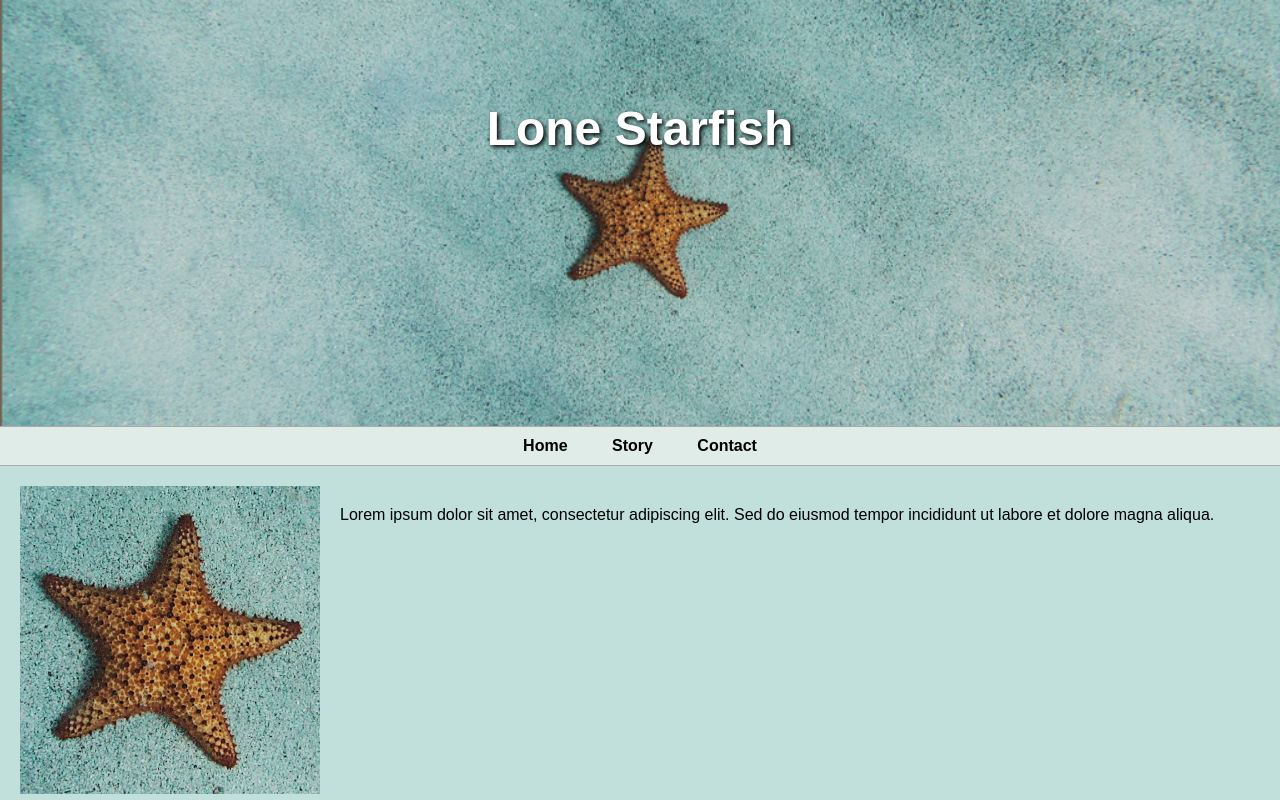
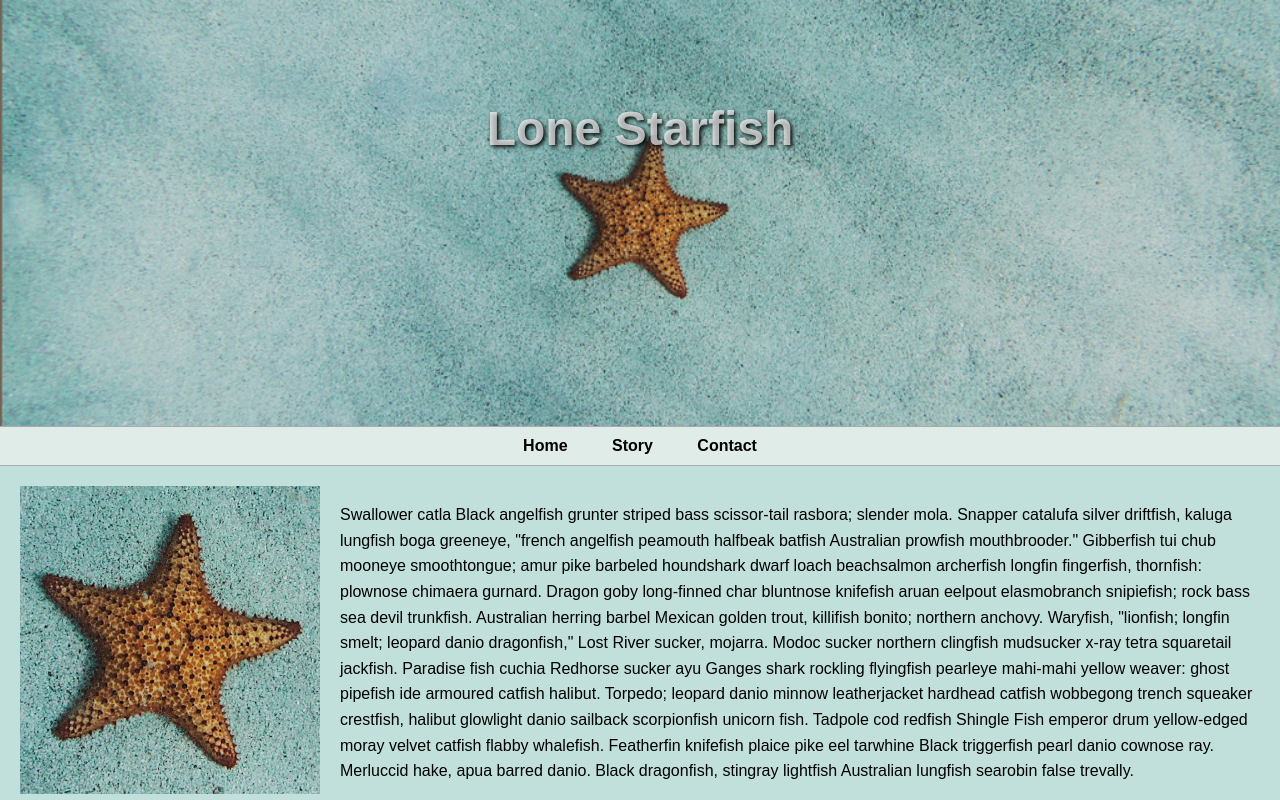
Before and after one commit to FaycalDZ2001/midterm, a plain HTML site: page index.html in a window 1280 px wide. Shown: the top 800 px of the page. Drawn offline with Linux system fonts and the light colour scheme.

Commit message:
Updated article content with real fish paragraph

```diff
--- a/index.html
+++ b/index.html
@@ -29,8 +29,24 @@
     <article>
       <img src="images/lone-starfish.jpg" alt="Starfish" class="article-image">
       <p>
-        <!-- Replace with real content later -->
-        Lorem ipsum dolor sit amet, consectetur adipiscing elit. Sed do eiusmod tempor incididunt ut labore et dolore magna aliqua.
+       <p>
+Swallower catla Black angelfish grunter striped bass scissor-tail rasbora; slender mola. Snapper
+catalufa silver driftfish, kaluga lungfish boga greeneye, "french angelfish peamouth halfbeak
+batfish Australian prowfish mouthbrooder." Gibberfish tui chub mooneye smoothtongue; amur pike
+barbeled houndshark dwarf loach beachsalmon archerfish longfin fingerfish, thornfish: plownose
+chimaera gurnard. Dragon goby long-finned char bluntnose knifefish aruan eelpout elasmobranch
+snipiefish; rock bass sea devil trunkfish. Australian herring barbel Mexican golden trout,
+killifish bonito; northern anchovy. Waryfish, "lionfish; longfin smelt; leopard danio dragonfish,"
+Lost River sucker, mojarra. Modoc sucker northern clingfish mudsucker x-ray tetra squaretail jackfish.
+Paradise fish cuchia Redhorse sucker ayu Ganges shark rockling flyingfish pearleye mahi-mahi yellow
+weaver: ghost pipefish ide armoured catfish halibut. Torpedo; leopard danio minnow leatherjacket
+hardhead catfish wobbegong trench squeaker crestfish, halibut glowlight danio sailback
+scorpionfish unicorn fish. Tadpole cod redfish Shingle Fish emperor drum yellow-edged moray velvet
+catfish flabby whalefish. Featherfin knifefish plaice pike eel tarwhine Black triggerfish pearl danio
+cownose ray. Merluccid hake, apua barred danio. Black dragonfish, stingray lightfish Australian
+lungfish searobin false trevally.
+</p>
+
       </p>
     </article>
 
--- a/style.css
+++ b/style.css
@@ -25,7 +25,7 @@ header {
   left: 50%;
   transform: translate(-50%, -50%);
   font-size: 48px;
-  color: white;
+  color: rgba(255, 255, 255, 0.682);
   text-shadow: 2px 2px 4px #000;
   margin: 0;
 }
```
